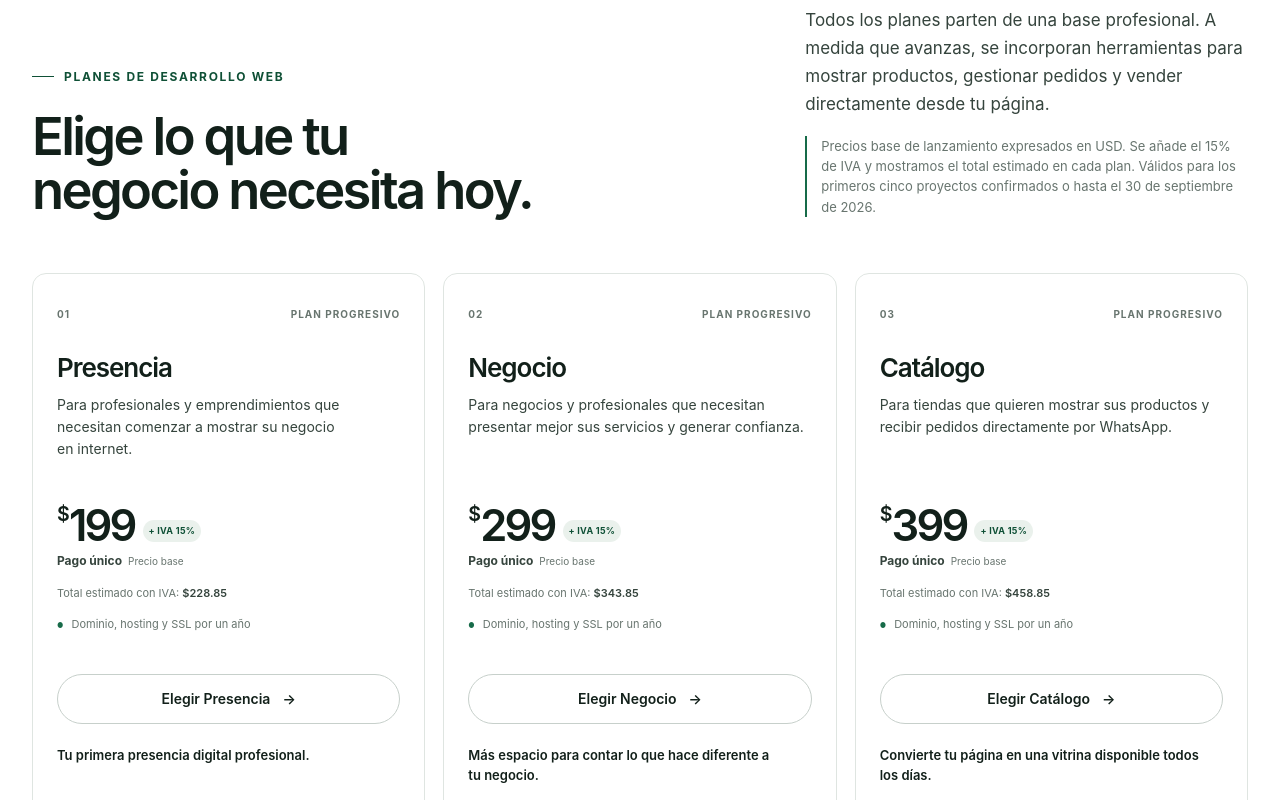
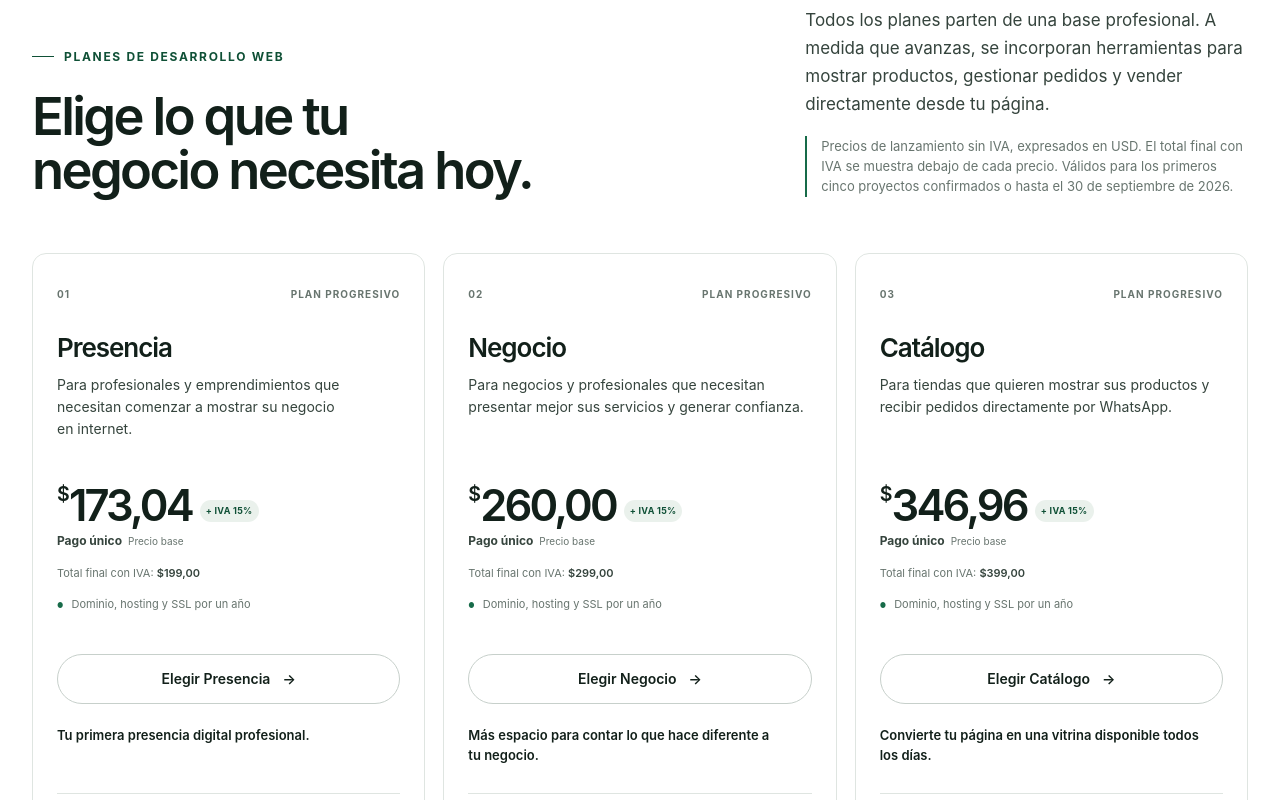
Before and after one commit to 26Davee/planes-desarrollo-web, a React (Vite) app: page / in a window 1280 px wide. Shown: the part 960-1760 px from the top of the page. Built offline with nearby package versions, Linux system fonts and the light colour scheme.

Commit message:
Fix prices before VAT (#3)

```diff
--- a/app/page.tsx
+++ b/app/page.tsx
@@ -93,7 +93,7 @@ function PlanCard({
 
       <div className="price-block">
         <div className="price-line">
-          <p className="price"><span aria-hidden="true">$</span>{plan.price}</p>
+          <p className="price"><span aria-hidden="true">$</span>{formatUsd(plan.price)}</p>
           <span className="tax-label">+ IVA {Math.round(VAT_RATE * 100)}%</span>
         </div>
         <div className="price-context">
@@ -101,7 +101,7 @@ function PlanCard({
           <small>Precio base</small>
         </div>
       </div>
-      <p className="price-total">Total estimado con IVA: <strong>${formatUsd(priceWithVat(plan.price))}</strong></p>
+      <p className="price-total">Total final con IVA: <strong>${formatUsd(priceWithVat(plan.price))}</strong></p>
 
       <p className="hosting-note"><span aria-hidden="true">●</span> Dominio, hosting y SSL por un año</p>
 
@@ -294,7 +294,7 @@ export default function Home() {
             </div>
             <div className="section-intro">
               <p>Todos los planes parten de una base profesional. A medida que avanzas, se incorporan herramientas para mostrar productos, gestionar pedidos y vender directamente desde tu página.</p>
-              <small>Precios base de lanzamiento expresados en USD. Se añade el 15% de IVA y mostramos el total estimado en cada plan. Válidos para {LAUNCH_VALIDITY}.</small>
+              <small>Precios de lanzamiento sin IVA, expresados en USD. El total final con IVA se muestra debajo de cada precio. Válidos para {LAUNCH_VALIDITY}.</small>
             </div>
           </div>
 
@@ -328,7 +328,7 @@ export default function Home() {
                   {PLANS.map((plan, index) => (
                     <th key={plan.id} scope="col" className={highlightedColumn === index ? "column-highlight" : ""}>
                       <span>{plan.name}</span>
-                      <strong>${plan.price} <small>+ IVA</small></strong>
+                      <strong>${formatUsd(plan.price)} <small>+ IVA</small></strong>
                     </th>
                   ))}
                 </tr>
--- a/app/site-data.ts
+++ b/app/site-data.ts
@@ -14,8 +14,13 @@ export const CONTACT = {
 export const VAT_RATE = 0.15;
 export const LAUNCH_VALIDITY = "los primeros cinco proyectos confirmados o hasta el 30 de septiembre de 2026";
 
-export const priceWithVat = (price: number) => Number((price * (1 + VAT_RATE)).toFixed(2));
-export const formatUsd = (value: number) => value.toLocaleString("en-US", {
+export const priceWithVat = (price: number) => {
+  const priceInCents = Math.round(price * 100);
+  const vatPercent = Math.round(VAT_RATE * 100);
+
+  return Math.round((priceInCents * (100 + vatPercent)) / 100) / 100;
+};
+export const formatUsd = (value: number) => value.toLocaleString("es-EC", {
   minimumFractionDigits: 2,
   maximumFractionDigits: 2,
 });
@@ -61,12 +66,12 @@ export const PLANS: readonly Plan[] = [
   {
     id: "presencia",
     name: "Presencia",
-    price: 199,
+    price: 173.04,
     description: "Para profesionales y emprendimientos que necesitan comenzar a mostrar su negocio en internet.",
     highlight: "Tu primera presencia digital profesional.",
     includedCount: 4,
     button: "Elegir Presencia",
-    whatsappMessage: "Hola, me interesa el Plan Presencia desde $199 + IVA. Quisiera conocer los pasos para comenzar mi página web.",
+    whatsappMessage: "Hola, me interesa el Plan Presencia de $173,04 + IVA ($199,00 en total). Quisiera conocer los pasos para comenzar mi página web.",
     corrections: "1 ronda de correcciones",
     support: "15 días de soporte",
     delivery: "De 7 a 10 días laborables desde la entrega del contenido.",
@@ -83,12 +88,12 @@ export const PLANS: readonly Plan[] = [
   {
     id: "negocio",
     name: "Negocio",
-    price: 299,
+    price: 260,
     description: "Para negocios y profesionales que necesitan presentar mejor sus servicios y generar confianza.",
     highlight: "Más espacio para contar lo que hace diferente a tu negocio.",
     includedCount: 6,
     button: "Elegir Negocio",
-    whatsappMessage: "Hola, me interesa el Plan Negocio desde $299 + IVA. Quisiera conocer los pasos para desarrollar la página de mi negocio.",
+    whatsappMessage: "Hola, me interesa el Plan Negocio de $260,00 + IVA ($299,00 en total). Quisiera conocer los pasos para desarrollar la página de mi negocio.",
     corrections: "2 rondas de correcciones",
     support: "20 días de soporte",
     delivery: "De 10 a 15 días laborables desde la entrega del contenido.",
@@ -105,12 +110,12 @@ export const PLANS: readonly Plan[] = [
   {
     id: "catalogo",
     name: "Catálogo",
-    price: 399,
+    price: 346.96,
     description: "Para tiendas que quieren mostrar sus productos y recibir pedidos directamente por WhatsApp.",
     highlight: "Convierte tu página en una vitrina disponible todos los días.",
     includedCount: 9,
     button: "Elegir Catálogo",
-    whatsappMessage: "Hola, me interesa el Plan Catálogo desde $399 + IVA para mostrar mis productos y recibir pedidos por WhatsApp.",
+    whatsappMessage: "Hola, me interesa el Plan Catálogo de $346,96 + IVA ($399,00 en total) para mostrar mis productos y recibir pedidos por WhatsApp.",
     corrections: "2 rondas de correcciones",
     support: "30 días de soporte",
     delivery: "De 15 a 20 días laborables desde la entrega completa del contenido.",
@@ -128,12 +133,12 @@ export const PLANS: readonly Plan[] = [
   {
     id: "tienda",
     name: "Tienda",
-    price: 549,
+    price: 477.39,
     description: "Para negocios que desean recibir pedidos completos y pagos por transferencia o contraentrega.",
     highlight: "Comienza a vender con carrito, inventario y gestión de pedidos.",
     includedCount: 14,
     button: "Elegir Tienda",
-    whatsappMessage: "Hola, me interesa el Plan Tienda desde $549 + IVA con carrito, inventario y pagos por transferencia.",
+    whatsappMessage: "Hola, me interesa el Plan Tienda de $477,39 + IVA ($549,00 en total) con carrito, inventario y pagos por transferencia.",
     corrections: "3 rondas de correcciones",
     support: "45 días de soporte",
     delivery: "De 20 a 25 días laborables desde la entrega completa del contenido.",
@@ -152,13 +157,13 @@ export const PLANS: readonly Plan[] = [
   {
     id: "tienda-pro",
     name: "Tienda Pro",
-    price: 749,
+    price: 651.3,
     description: "Para negocios que quieren ofrecer una experiencia completa de compra y recibir pagos con tarjetas.",
     highlight: "Todo lo necesario para vender directamente desde tu página.",
     includedCount: 16,
     badge: "MÁS COMPLETO",
     button: "Elegir Tienda Pro",
-    whatsappMessage: "Hola, me interesa el Plan Tienda Pro desde $749 + IVA con carrito, inventario y pagos con tarjetas.",
+    whatsappMessage: "Hola, me interesa el Plan Tienda Pro de $651,30 + IVA ($749,00 en total) con carrito, inventario y pagos con tarjetas.",
     corrections: "3 rondas de correcciones",
     support: "60 días de soporte",
     delivery: "De 25 a 30 días laborables desde la entrega completa del contenido.",
@@ -186,7 +191,7 @@ export const PROCESS = [
 ] as const;
 
 export const CONDITIONS = [
-  "Todos los precios publicados son valores base en dólares estadounidenses (USD). Al total se añade el 15% de IVA vigente.",
+  "Los precios destacados son valores base sin IVA, expresados en dólares estadounidenses (USD). Al añadir el 15% de IVA se obtiene el total final indicado en cada plan.",
   "Los precios de lanzamiento son válidos para los primeros cinco proyectos confirmados o hasta el 30 de septiembre de 2026, lo que ocurra primero.",
   "El dominio, hosting y certificado SSL están incluidos durante el primer año.",
   "La renovación del dominio y hosting a partir del segundo año será asumida por el propietario del negocio. El valor se informará antes del vencimiento.",
@@ -205,7 +210,7 @@ export const CONDITIONS = [
 ] as const;
 
 export const FAQS = [
-  { question: "¿Los precios incluyen IVA?", answer: "Los valores grandes publicados corresponden al precio base. A cada plan se añade el 15% de IVA y el total estimado se muestra debajo del precio para que puedas conocer el valor final antes de contactarnos." },
+  { question: "¿Los precios incluyen IVA?", answer: "El precio destacado se muestra sin IVA y a su lado se indica + IVA 15%. Debajo aparece el total final: por ejemplo, $173,04 + IVA corresponde a $199,00 en total." },
   { question: "¿El dominio y hosting están incluidos?", answer: "Sí. Todos los planes incluyen dominio, hosting y certificado SSL durante el primer año. A partir del segundo año, la renovación será asumida por el propietario del sitio." },
   { question: "¿Podré administrar mi página?", answer: "Sí. Al finalizar el proyecto recibirás una capacitación básica para actualizar la información correspondiente al plan contratado." },
   { question: "¿Quién entrega las fotografías y los textos?", answer: "El cliente debe proporcionar el logotipo, fotografías, precios, descripciones y datos del negocio. La creación de contenido adicional puede cotizarse por separado." },
```
Also changed, not shown: 1 other file (tests, documents, lock files or other folders).
